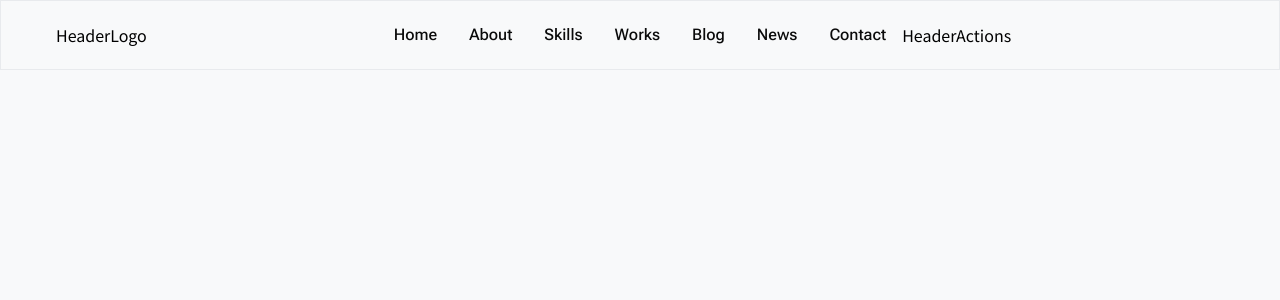
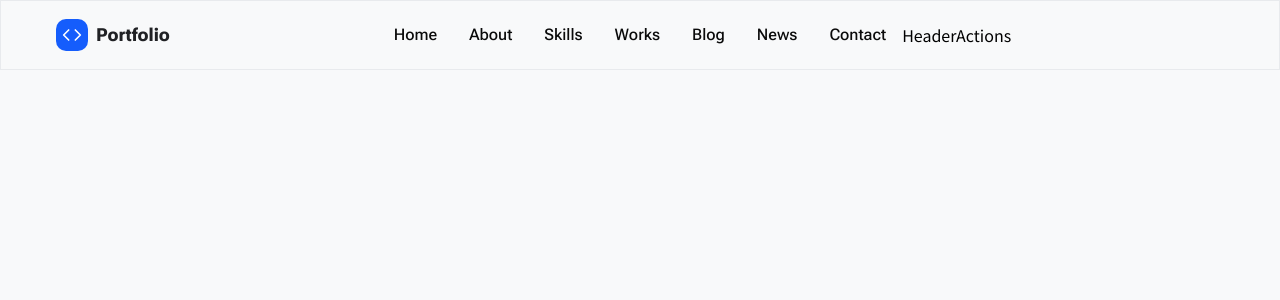
Before and after one commit to iku-nojiri/portfolio_2026, a Next.js app in the folder front/: page / in a window 1280 px wide. Shown: the top 300 px of the page. Built offline with nearby package versions, Linux system fonts and the light colour scheme.

Commit message:
feat: HeaderLogo.tsx refactor: Tile.tsx

```diff
--- a/front/app/components/compositions/layouts/Header/HeaderLogo.tsx
+++ b/front/app/components/compositions/layouts/Header/HeaderLogo.tsx
@@ -1,7 +1,20 @@
-import React from 'react'
+import { NAV_MAP } from "@/app/constants/navMap";
+import NextLink from "next/link";
+import { Tile } from "@/app/components/premitives/Tile";
+import { Code as CodeIcon } from "lucide-react";
+import { Text } from "@/app/components/premitives/Text";
 
 export const HeaderLogo = () => {
   return (
-    <div>HeaderLogo</div>
-  )
-}
+    <div>
+      <NextLink href={NAV_MAP.home.href} className="inline-flex items-center gap-2" aria-label="ホーム">
+        <Tile as="span" size="sm" className="bg-primary">
+          <CodeIcon size={20} className="text-primary-fg" />
+        </Tile>
+        <Text as="span" lang="en" size="large" weight="bold">
+          Portfolio
+        </Text>
+      </NextLink>
+    </div>
+  );
+};
--- a/front/app/components/premitives/Tile.tsx
+++ b/front/app/components/premitives/Tile.tsx
@@ -6,8 +6,9 @@ const variants = tv({
   base: "inline-flex justify-center items-center aspect-square rounded-[10px]",
   variants: {
     size: {
-      md: "p-2 w-12",
-      lg: "p-4 w-20",
+      sm: "w-8",
+      md: "w-12",
+      lg: "w-20",
     },
     circle: {
       true: "rounded-full"
```
